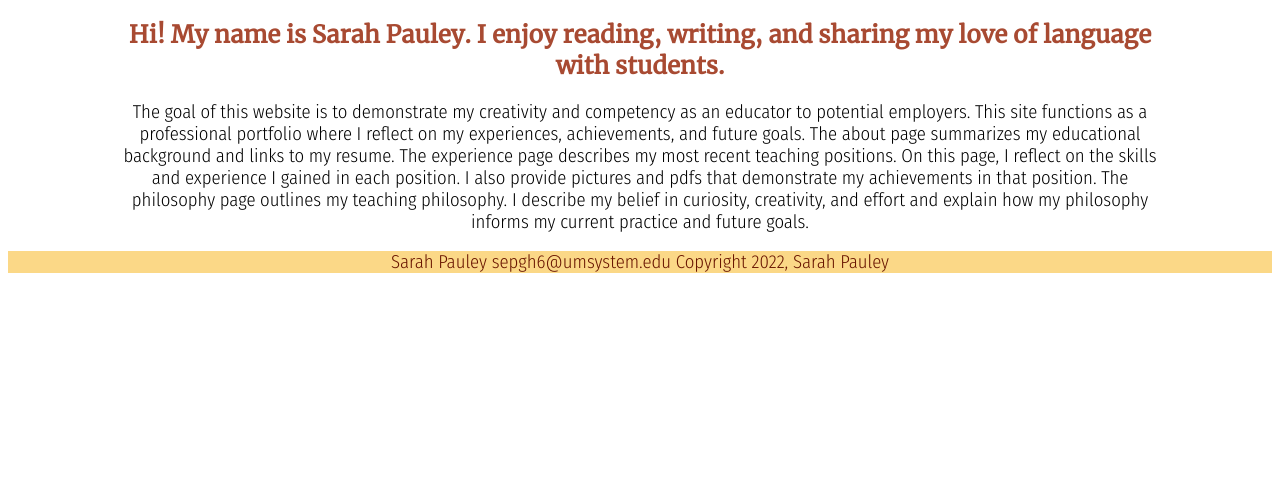
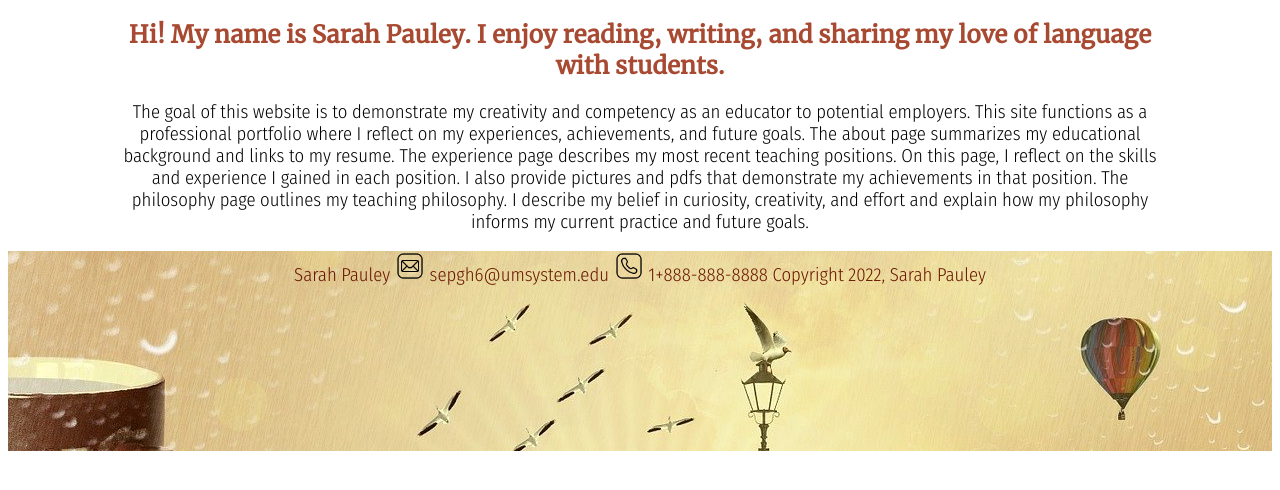
Before and after one commit to SEPauley/SEPauley.github.io, a plain HTML site: page islt_7310/index.html in a window 1280 px wide. Shown: the part 134-624 px from the top of the page. Drawn offline with Linux system fonts and the light colour scheme.

Commit message:
Add files via upload

```diff
--- a/islt_7310/index.html
+++ b/islt_7310/index.html
@@ -25,6 +25,7 @@
     <link rel="preconnect" href="https://fonts.gstatic.com" crossorigin>
     <link href="https://fonts.googleapis.com/css2?family=Open+Sans:wght@300&display=swap" rel="stylesheet">
 
+    <link rel="shortcut icon" type="image/x-icon" href="favicon.ico">
 </head>
 
 <body>
@@ -65,8 +66,8 @@
             </p>
     </main>
 
-    <footer>
-        <p>Sarah Pauley sepgh6@umsystem.edu Copyright 2022, Sarah Pauley</p>
+    <footer class="indexfooter">
+        <p><p>Sarah Pauley <img class="mail" src="icons8-mail-50.png" alt-text="mail icon" width="30"> sepgh6@umsystem.edu <img class="phone" src="icons8-phone-50.png" alt-text="phone icon" width="30"> 1+888-888-8888 Copyright 2022, Sarah Pauley</p>
     </footer>
 
 </body>
--- a/islt_7310/style.css
+++ b/islt_7310/style.css
@@ -72,6 +72,13 @@ body {
     display: flex;
     justify-content: center;
     align-items: center;
+}
+
+/*Home Page style*/
+.indexfooter {
+    height: 200px;
+    background-image: url(footerimage.jpg);
+    background-size:
 }
 
 /*About Page style*/
```
Also changed, not shown: islt_7310/footerimage.jpg (added), islt_7310/icons8-mail-50.png (added), islt_7310/icons8-phone-50.png (added), 1 other file.
